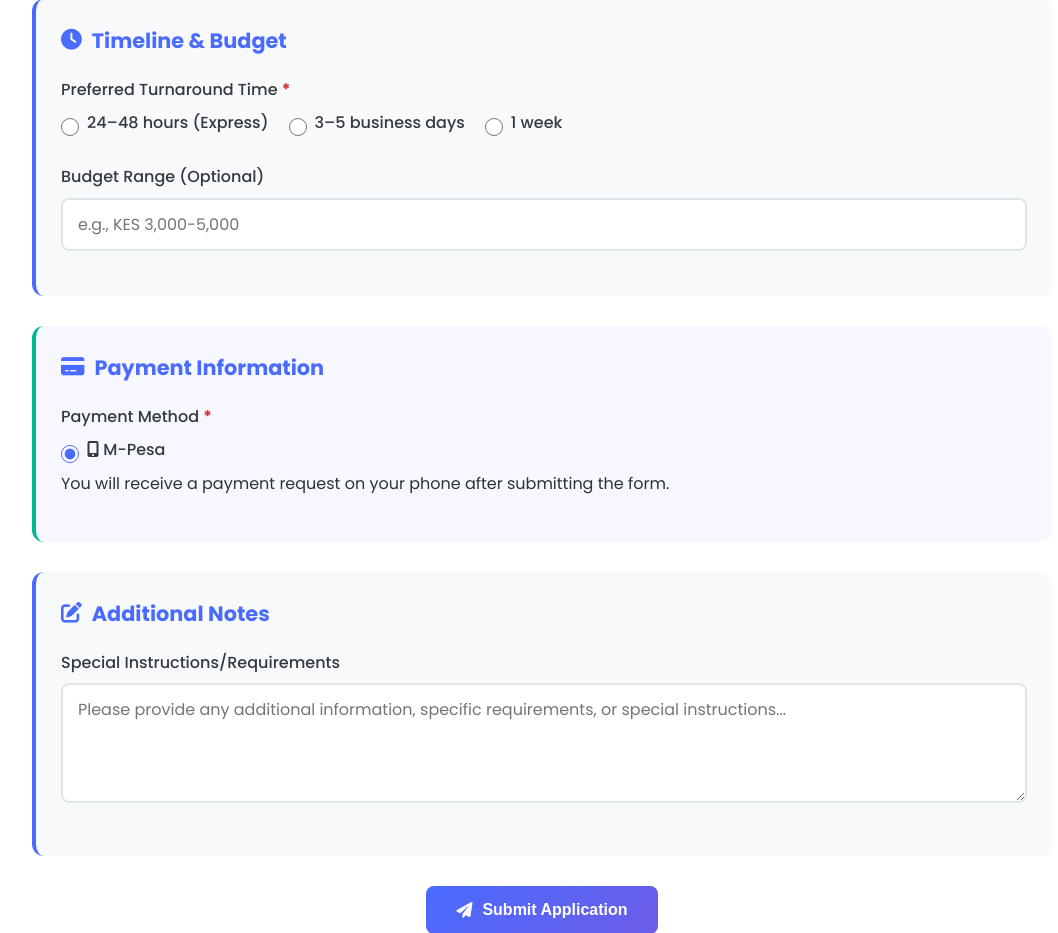
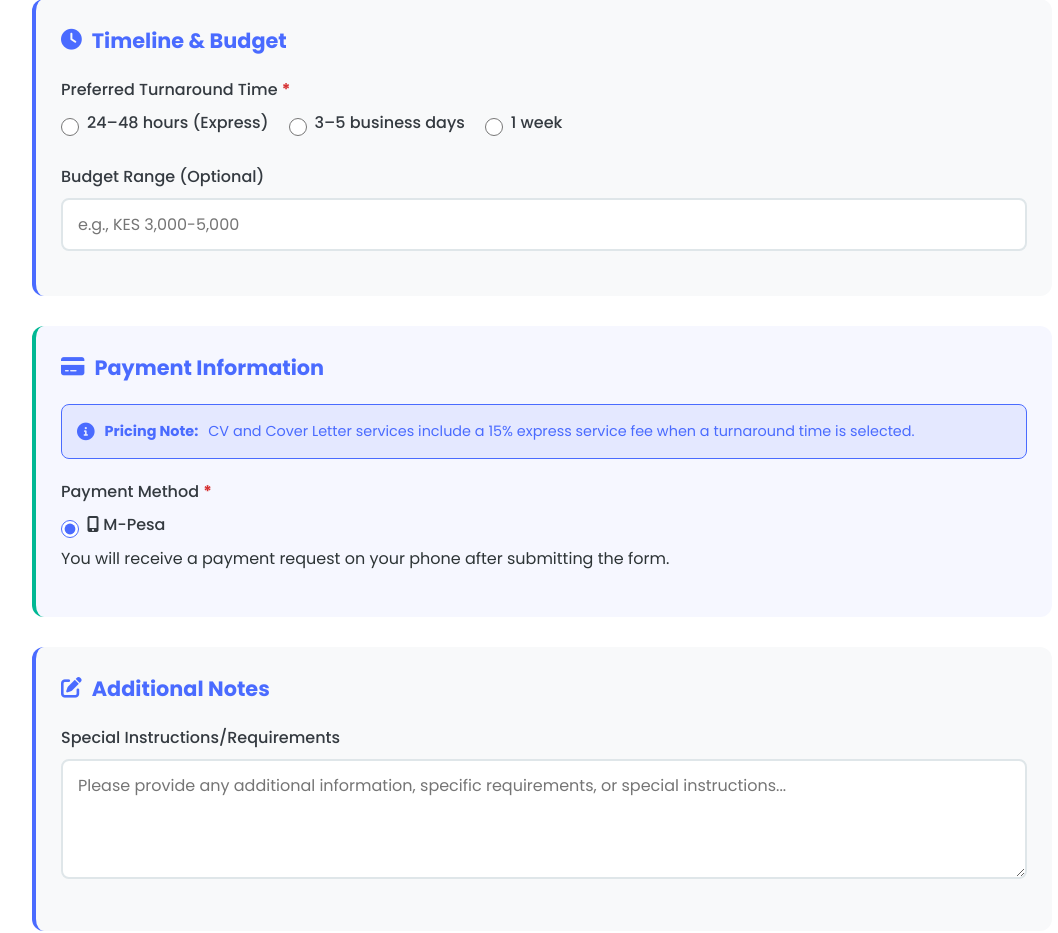
Before and after one commit to tchasinga/cv-forms-submissions, a PHP site: page / in a window 1280 px wide. Shown: the part 2085-3018 px from the top of the page, without its empty margins (98-1156 px from the left). Run offline with PHP 8.4, Linux system fonts and the light colour scheme.

Commit message:
Enhance amount calculation and display in index.php
- Implemented logic to use a hidden field for calculated amounts, providing a fallback to extract from work experience if not available.
- Added a 15% express service fee for CV and Cover Letter services when a turnaround time is selected.
- Updated the amount display section to show base amount, express fee, and total amount with improved styling.
- Introduced a pricing note to inform users about the express service fee.
- Enhanced JavaScript functionality to update the displayed amounts dynamically based on user selections.

```diff
--- a/index.php
+++ b/index.php
@@ -123,8 +123,22 @@ if ($_SERVER['REQUEST_METHOD'] === 'POST') {
         // Extract amount from work_experience selection
         $work_experience = $_POST['work_experience'];
         $amount = 0;
-        if (preg_match('/KES (\d+,\d+)/', $work_experience, $matches)) {
-            $amount = (int)str_replace(',', '', $matches[1]);
+
+        // Use the calculated amount from the hidden field if available
+        if (isset($_POST['calculated_amount']) && !empty($_POST['calculated_amount'])) {
+            $amount = (int)$_POST['calculated_amount'];
+        } else {
+            // Fallback to extracting from work_experience if hidden field is not available
+            if (preg_match('/KES (\d+,\d+)/', $work_experience, $matches)) {
+                $amount = (int)str_replace(',', '', $matches[1]);
+
+                // Apply 15% increase for CV services when turnaround time is selected
+                if (isset($_POST['turnaround_time']) && !empty($_POST['turnaround_time'])) {
+                    if (strpos($work_experience, 'CV') !== false || strpos($work_experience, 'Cover Letter') !== false) {
+                        $amount = round($amount * 1.15);
+                    }
+                }
+            }
         }
 
         // Prepare SQL statement
@@ -489,15 +503,62 @@ if ($_SERVER['REQUEST_METHOD'] === 'POST') {
         }
 
         .amount-display {
-            font-size: 1.5rem;
+            font-size: 1.1rem;
             font-weight: 600;
             color: var(--success-color);
             margin: 15px 0;
-            padding: 15px;
+            padding: 20px;
             background: white;
             border-radius: 8px;
             text-align: center;
             border: 1px solid var(--border-color);
+        }
+
+        .amount-breakdown {
+            display: flex;
+            flex-direction: column;
+            gap: 10px;
+        }
+
+        .base-amount {
+            color: var(--dark-color);
+            font-weight: 500;
+        }
+
+        .increase-info {
+            color: var(--warning-color);
+            font-weight: 500;
+            background: rgba(253, 203, 110, 0.1);
+            padding: 8px 12px;
+            border-radius: 6px;
+            border-left: 3px solid var(--warning-color);
+        }
+
+        .total-amount {
+            color: var(--success-color);
+            font-weight: 600;
+            font-size: 1.2rem;
+            border-top: 2px solid var(--border-color);
+            padding-top: 10px;
+            margin-top: 5px;
+        }
+
+        .pricing-note {
+            background: rgba(74, 107, 255, 0.1);
+            border: 1px solid var(--primary-color);
+            border-radius: 8px;
+            padding: 15px;
+            margin-bottom: 20px;
+            color: var(--primary-color);
+            font-size: 0.9rem;
+            display: flex;
+            align-items: center;
+            gap: 10px;
+        }
+
+        .pricing-note i {
+            color: var(--primary-color);
+            font-size: 1.1rem;
         }
 
         .btn {
@@ -803,9 +864,23 @@ if ($_SERVER['REQUEST_METHOD'] === 'POST') {
                 <div class="form-section payment-section">
                     <h3><i class="fas fa-credit-card"></i> Payment Information</h3>
 
+                    <div class="pricing-note">
+                        <i class="fas fa-info-circle"></i>
+                        <strong>Pricing Note:</strong> CV and Cover Letter services include a 15% express service fee when a turnaround time is selected.
+                    </div>
+
                     <div id="amountDisplay" class="amount-display" style="display: none;">
-                        Total Amount: <span id="totalAmount">0</span> KES
+                        <div class="amount-breakdown">
+                            <div class="base-amount">Base Amount: <span id="baseAmount">0</span> KES</div>
+                            <div id="increaseInfo" class="increase-info" style="display: none;">
+                                <i class="fas fa-plus"></i> 15% Express Service Fee: <span id="increaseAmount">0</span> KES
+                            </div>
+                            <div class="total-amount">Total Amount: <span id="totalAmount">0</span> KES</div>
+                        </div>
                     </div>
+
+                    <!-- Hidden field to store the calculated amount -->
+                    <input type="hidden" id="calculatedAmount" name="calculated_amount" value="0">
 
                     <div class="form-group">
                         <label>Payment Method <span class="required">*</span></label>
@@ -851,11 +926,51 @@ if ($_SERVER['REQUEST_METHOD'] === 'POST') {
                 // Extract amount from the selected option
                 const matches = select.value.match(/KES (\d+,\d+)/);
                 if (matches) {
-                    totalAmountSpan.textContent = matches[1];
+                    let baseAmount = parseInt(matches[1].replace(/,/g, ''));
+
+                    // Update base amount display
+                    document.getElementById('baseAmount').textContent = matches[1];
+
+                    // Check if turnaround time is selected
+                    const turnaroundTime = document.querySelector('input[name="turnaround_time"]:checked');
+                    let finalAmount = baseAmount;
+                    const increaseInfo = document.getElementById('increaseInfo');
+                    const increaseAmountSpan = document.getElementById('increaseAmount');
+
+                    if (turnaroundTime) {
+                        // Apply 15% increase for CV services when turnaround time is selected
+                        if (select.value.includes('CV') || select.value.includes('Cover Letter')) {
+                            const increaseAmount = Math.round(baseAmount * 0.15);
+                            finalAmount = baseAmount + increaseAmount;
+
+                            // Show increase info
+                            increaseAmountSpan.textContent = increaseAmount.toLocaleString();
+                            increaseInfo.style.display = 'block';
+
+                            totalAmountSpan.textContent = finalAmount.toLocaleString();
+                        } else {
+                            totalAmountSpan.textContent = matches[1];
+                            increaseInfo.style.display = 'none';
+                        }
+                    } else {
+                        totalAmountSpan.textContent = matches[1];
+                        increaseInfo.style.display = 'none';
+                    }
+
+                    // Update the hidden field with the calculated amount
+                    document.getElementById('calculatedAmount').value = finalAmount;
                     amountDisplay.style.display = 'block';
+
+                    // Debug logging
+                    console.log('Service:', select.value);
+                    console.log('Base Amount:', baseAmount);
+                    console.log('Final Amount:', finalAmount);
+                    console.log('Turnaround Time:', turnaroundTime ? turnaroundTime.value : 'None');
                 }
             } else {
                 amountDisplay.style.display = 'none';
+                // Reset hidden field
+                document.getElementById('calculatedAmount').value = '0';
             }
         }
 
@@ -918,6 +1033,12 @@ if ($_SERVER['REQUEST_METHOD'] === 'POST') {
             // Trigger amount display if already selected
             updateAmount();
 
+            // Add event listeners for turnaround time radio buttons
+            const turnaroundRadios = document.querySelectorAll('input[name="turnaround_time"]');
+            turnaroundRadios.forEach(radio => {
+                radio.addEventListener('change', updateAmount);
+            });
+
             // Add animation class to form sections
             const sections = document.querySelectorAll('.form-section');
             sections.forEach((section, index) => {
```
